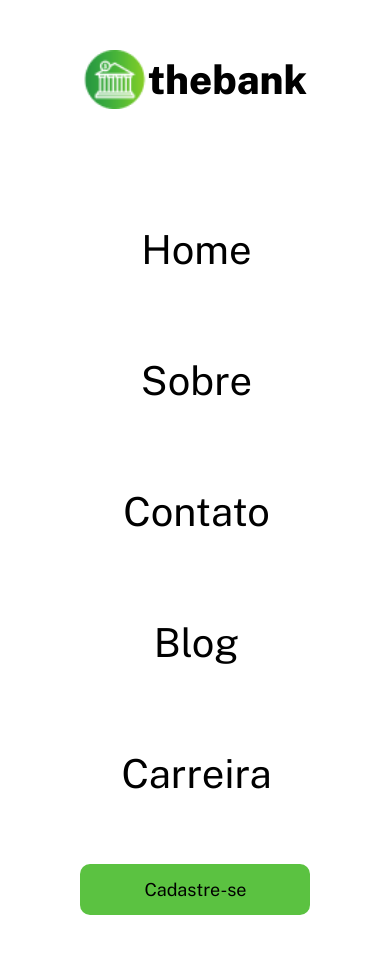
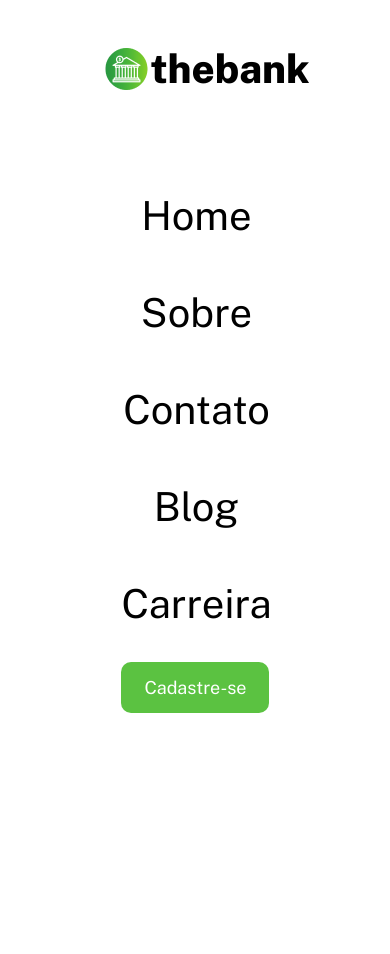
Before and after one commit to vinicius-dias3/Thebank, a plain HTML site: page index.html in a window 390 px wide. After the commit the page ends 844 px from the top, so only its background shows below. Drawn offline with nearby package versions, Linux system fonts and the light colour scheme.

Commit message:
exercicio alterado apos conferir a resolucao

```diff
--- a/index.html
+++ b/index.html
@@ -6,23 +6,26 @@
     <meta name="viewport" content="width=device-width, initial-scale=1.0">
     <title>The Bank</title>
     <link rel="stylesheet" href="/src/css/reset.css">
+    <link rel="preconnect" href="https://fonts.googleapis.com">
+    <link rel="preconnect" href="https://fonts.gstatic.com" crossorigin>
+    <link href="https://fonts.googleapis.com/css2?family=Public+Sans:wght@300;400;800&display=swap" rel="stylesheet">
     <link rel="stylesheet" href="/src/css/style.css">
 </head>
 <body>
     <header class="header">
-        <div class="logo">
+        <a href="#" class="logo">
             <img src="src/images/logo.png" alt="">
             <h1>thebank</h1>
-        </div>
+        </a>
 
         <nav>
             <ul class="menu">
-                <li>Home</li>
-                <li>Sobre</li>
-                <li>Contato</li>
-                <li>Blog</li>
-                <li>Carreira</li>
-                <li>Cadastre-se</li>
+                <li><a href="#">Home</a></li>
+                <li><a href="#">Sobre</a></li>
+                <li><a href="#">Contato</a></li>
+                <li><a href="#">Blog</a></li>
+                <li><a href="#">Carreira</a></li>
+                <li><a href="#" class="btn">Cadastre-se</a></li>
             </ul>
         </nav>
     </header>
--- a/src/css/reset.css
+++ b/src/css/reset.css
@@ -1,16 +1,13 @@
-@import url('https://fonts.googleapis.com/css2?family=Public+Sans:wght@300;400;800&display=swap');
-
 * {
     margin: 0;
     padding: 0;
-    font-family: 'Public Sans', sans-serif;
 }
 
-ul li {
-    list-style: none;
+ul {
+    list-style-type: none;
 }
 
-ul a {
+a {
     text-decoration: none;
     color: #000;
 }
--- a/src/css/style.css
+++ b/src/css/style.css
@@ -1,3 +1,8 @@
+body {
+    font-family: 'Public Sans', sans-serif;
+    font-weight: 400;
+}
+
 .header {
     display: flex;
     justify-content: space-between;
@@ -24,20 +29,22 @@
     margin-top: 5px;
 }
 
-.menu li {
+.menu li a {
     padding: 11px 7px 11px 6px;
+    transition: 0.3s ease-in-out;
 }
 
-.menu li:hover {
+.menu li a:hover {
     background-color: #5bc241;
     color: #fff;
     cursor: pointer;
 }
 
-.menu li:last-child {
+.menu a.btn {
     padding: 10px 21px 11px 21px;
     border-radius: 10px;
     background-color: #5bc241;
+    color: #fff;
 }
 
 /* @media (max-width: 769px){ */
@@ -45,75 +52,59 @@
     .menu {
         gap: 15px;
         margin-right: 20px;
+
     }
 
     .header .logo {
         margin-left: 24px;
     }
 
-    .menu li {
+    .menu li a {
         padding: 6px;
     }
 
-    .menu li:last-child {
+    .menu a.btn {
         padding: 6px;
     }
 }
 
-@media (max-width: 680px){
-    .header .logo {
-        margin-left: 5px;
+@media (max-width: 650px){
+    .header {
+        flex-direction: column;
     }
 
     .menu {
-        margin-right: 5px;
-        gap: 3px;
-    }
-
-    .menu li {
-        font-size: 12px;
+        margin-top: 1em;
+        /* gap: 3px; */
     }
 
 }
 
-@media (max-width: 490px){
+
+@media (max-width: 485px){
     .header {
-        margin-top: 50px;
-        display: block;
-        text-align: center;
-    }
-
-    .header .logo {
-        justify-content: center;
-        margin-left: 0;
-    }
-
-    .logo img {
-        width: 65px;
+        flex-direction: column;
     }
 
     .logo h1 {
         font-size: 40px;
     }
 
-    nav {
-        width: 100%;
-        margin-bottom: 81px;
+    .menu {
+        flex-direction: column;
+        margin-top: 100px;
+        margin-right: 0;
+        align-items: center;
+        gap: 50px;
     }
 
-    .menu {
-        display: inline-block;
-        margin-top: 100px;
-        margin-right: 0;
-    }
-
-    .menu li {
+    .menu li a {
         font-size: 40px;
         padding: 17px 38px 17px 41px;
         margin-bottom: 50px;
     }
 
-    .menu li:last-child {
+    .menu a.btn {
         font-size: 18px;
         padding: 15px 22px 15px 23px;
     }
```
Also changed, not shown: 1 other file.
